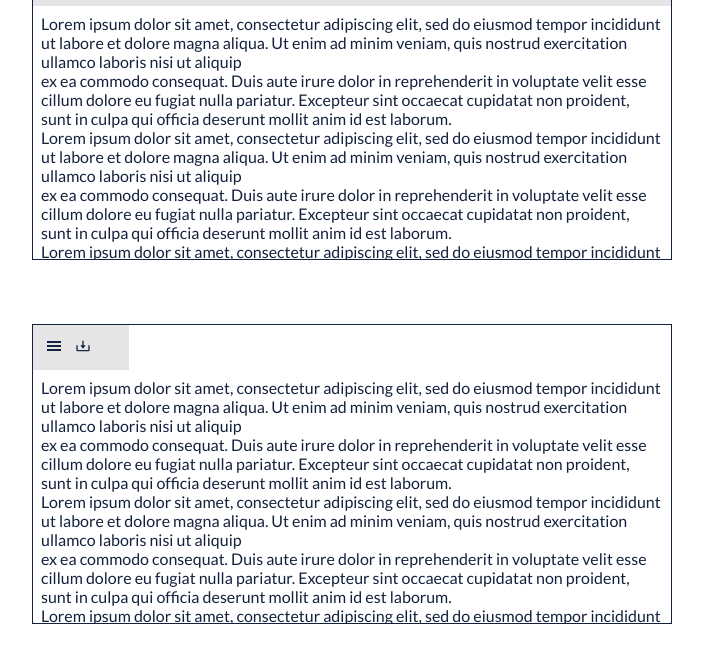
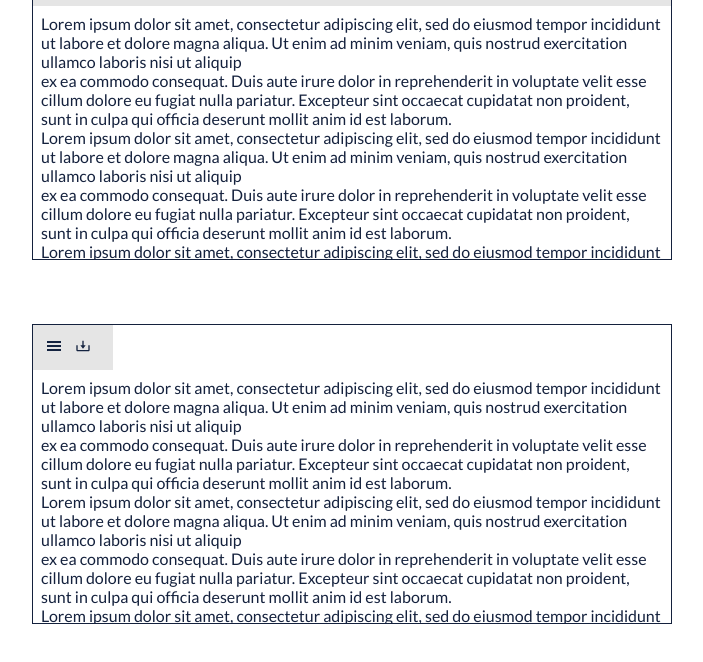
Before and after one commit to NeerajVodala/Header-Component, a plain HTML site: page index.html in a window 1280 px wide. Shown: the part 436-1098 px from the top of the page, without its empty margins (288-991 px from the left). Drawn offline with Linux system fonts and the light colour scheme.

Commit message:
refactor: changed width from % to rem

```diff
--- a/styles.css
+++ b/styles.css
@@ -62,7 +62,7 @@
 }
 
 .header-small {
-    width: 15%;
+    width: 5rem;
     position: sticky;
     top: 0;
     background-color: #e5e5e5;
```
